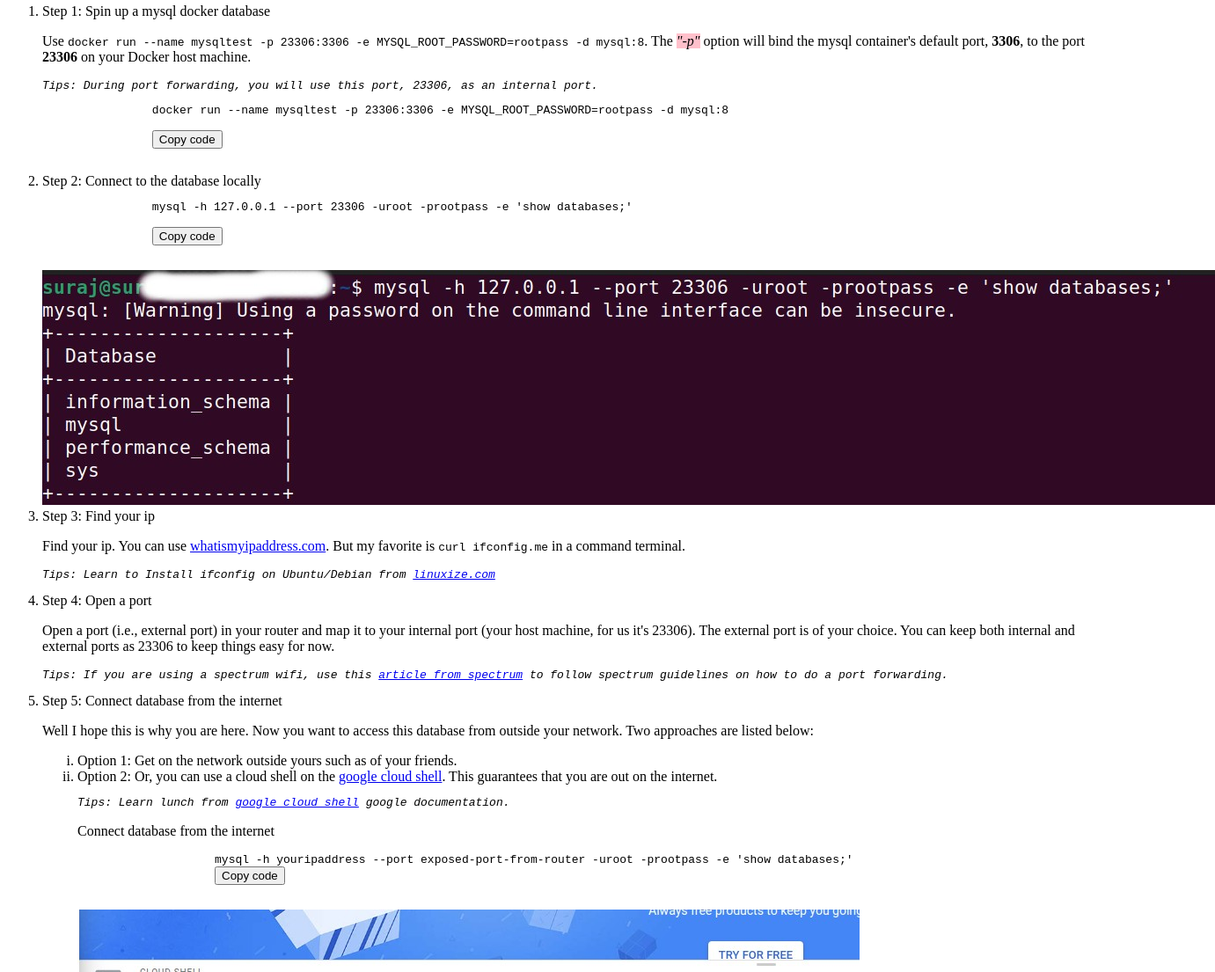
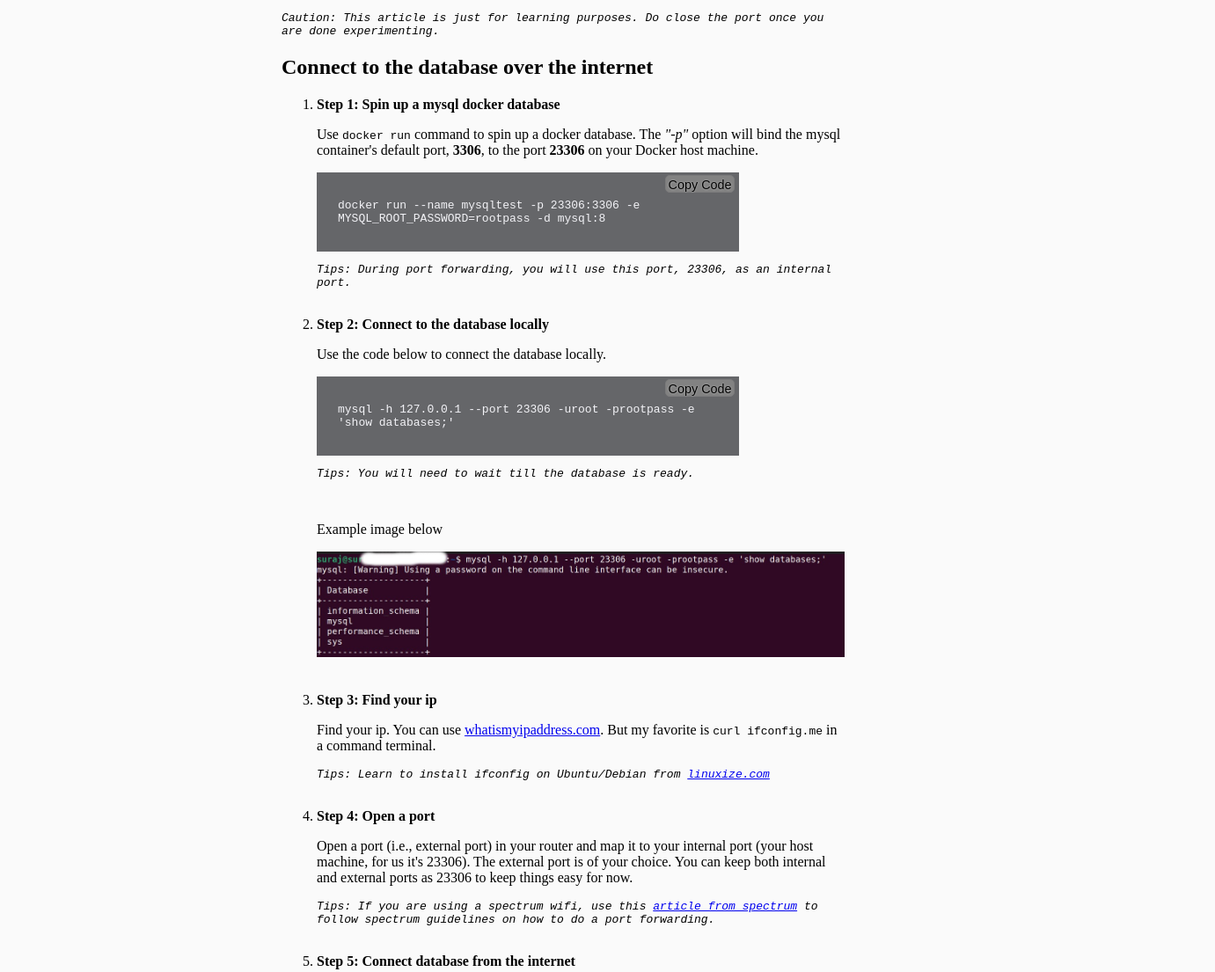
Before and after one commit to thap2331/blogs, a plain HTML site: page index.html in a window 1280 px wide. Shown: the part 445-1550 px from the top of the page at 88% size, 1381 px wide, since content can reach past the window. Drawn offline with Linux system fonts and the light colour scheme.

Commit message:
adding changes

```diff
--- /dev/null
+++ b/box.css
@@ -0,0 +1,49 @@
+body {
+  display: flexbox;
+  max-width: 50%;
+  margin: 20px auto;
+  background-color: #fafafa;
+}
+
+.prebox {
+    background-color: #656669;
+    width: 80%;
+  }
+
+.wrapcode {
+  overflow-x: auto;
+  white-space: pre-wrap;
+  white-space: -moz-pre-wrap;
+  white-space: -pre-wrap;
+  white-space: -o-pre-wrap;
+  word-wrap: break-word;
+  margin: auto;
+  width: 90%;
+  color: #f3f3f7;
+}
+
+.copytextbutton {
+  float: right;
+  margin-top: 3px;
+  margin-right: 5px;
+
+  height: 20px;
+  font-size: 0.9rem;
+  padding: 0.15rem;
+  background-color: #828282;
+
+  border: ridge 1px #7b7b7c;
+  border-radius: 5px;
+  text-shadow: #c4c4c4 0 0 2px;
+
+}
+
+.copytextbutton:hover {
+  cursor: pointer;
+  background-color: #bcbabb;
+}
+
+.imagesize {
+  max-width: 100%;
+  height: auto;
+}
--- a/cp.js
+++ b/cp.js
@@ -1,9 +1,17 @@
-function copyCode(codeid) {
+const copyButtonLabel = "Copy Code";
+
+async function copyCodetest(button, codeid) {
     var copyText = document.getElementById(codeid);
 
      // Copy the text inside the text field
-    navigator.clipboard.writeText(copyText.textContent);
+    await navigator.clipboard.writeText(copyText.textContent);
 
-    // Alert the copied text
-    // alert("Copied the text: " + copyText.textContent);
+    // visual feedback that task is completed
+    button.innerText = "Code Copied";
+
+    setTimeout(() => {
+      button.innerText = copyButtonLabel;
+    }, 700);
   }
+
+// https://www.roboleary.net/2022/01/13/copy-code-to-clipboard-blog.html#javascript
--- a/index.html
+++ b/index.html
@@ -5,6 +5,7 @@
     <meta http-equiv="X-UA-Compatible" content="IE=edge">
     <meta name="viewport" content="width=device-width, initial-scale=1.0">
     <script src="/cp.js"></script>
+    <link rel="stylesheet" href="box.css">
     <title>Blog</title>
 </head>
 <body>
@@ -30,37 +31,47 @@
     <h2>Connect to the database over the internet</h2>
 
     <ol>
-        <li>Step 1: Spin up a mysql docker database</li>
-            <p>Use <code>docker run --name mysqltest -p 23306:3306 -e MYSQL_ROOT_PASSWORD=rootpass -d mysql:8</code>. The <span style="background-color:pink"><i>"-p"</i></span> option will bind the mysql container's default port, <b>3306</b>, to the port <b>23306</b> on your Docker host machine.</p>
+        <li><b>Step 1: Spin up a mysql docker database</b></li>
+            <p>Use <code>docker run</code> command to spin up a docker database. The <i>"-p"</i> option will bind the mysql container's default port, <b>3306</b>, to the port <b>23306</b> on your Docker host machine.</p>
+            <!-- <code>docker run --name mysqltest -p 23306:3306 -e MYSQL_ROOT_PASSWORD=rootpass -d mysql:8</code>. -->
 
+            <pre class="prebox">
+                <button class="copytextbutton" onclick="copyCodetest(this, 'codechunk1')">Copy Code</button>
+                <p id="codechunk1" class="wrapcode">docker run --name mysqltest -p 23306:3306 -e MYSQL_ROOT_PASSWORD=rootpass -d mysql:8</p>
+            </pre>
             <p style="font-family: monospace;"><i>Tips: During port forwarding, you will use this port, 23306, as an internal port.</i></p>
-            <pre>
-                <span id="codechunk1">docker run --name mysqltest -p 23306:3306 -e MYSQL_ROOT_PASSWORD=rootpass -d mysql:8</span>
-                <!-- The button used to copy the text -->
-                <button onclick="copyCode('codechunk1')">Copy code</button>
+
+        <br>
+        <li><b>Step 2: Connect to the database locally</b></li>
+            <p>Use the code below to connect the database locally.</p>
+            <pre class="prebox">
+                <button class="copytextbutton" onclick="copyCodetest(this, 'codechunk2')">Copy Code</button>
+                <p id="codechunk2" class="wrapcode">mysql -h 127.0.0.1 --port 23306 -uroot -prootpass -e 'show databases;'</p>
             </pre>
+            <p style="font-family: monospace;"><i>Tips: You will need to wait till the database is ready.</i></p>
 
-        <li>Step 2: Connect to the database locally</li>
-            <pre>
-                <span id="codechunk2">mysql -h 127.0.0.1 --port 23306 -uroot -prootpass -e 'show databases;'</span>
-                <!-- The button used to copy the text -->
-                <button onclick="copyCode('codechunk2')">Copy code</button>
-            </pre>
-            <img src="/images/terminal_connect_to_mysql_blurred.jpg">
+            <br>
+            <p>Example image below</p>
+            <img src="/images/terminal_connect_to_mysql_blurred.jpg" class="imagesize">
 
-        <li>Step 3: Find your ip</li>
+        <br>
+        <br>
+        <br>
+        <li><b>Step 3: Find your ip</b></li>
             <p>Find your ip. You can use <a href="https://whatismyipaddress.com/" target="_blank">whatismyipaddress.com</a>. But my favorite is <code>curl ifconfig.me</code> in a command terminal.</p>
 
-            <p style="font-family: monospace;"><i>Tips: Learn to Install ifconfig on Ubuntu/Debian from <a href="https://linuxize.com/post/ifconfig-command/" target="_blank">linuxize.com</a></i></p>
+            <p style="font-family: monospace;"><i>Tips: Learn to install ifconfig on Ubuntu/Debian from <a href="https://linuxize.com/post/ifconfig-command/" target="_blank">linuxize.com</a></i></p>
 
-        <li>Step 4: Open a port</li>
+        <br>
+        <li><b>Step 4: Open a port</b></li>
             <p>
                 Open a port (i.e., external port) in your router and map it to your internal port (your host machine, for us it's 23306). The external port is of your choice. You can keep both internal and external ports as 23306 to keep things easy for now.
             </p>
 
             <p style="font-family: monospace;"><i>Tips: If you are using a spectrum wifi, use this <a href="https://www.spectrum.net/support/internet/advanced-wifi-advanced-settings" target="_blank">article from spectrum</a> to follow spectrum guidelines on how to do a port forwarding.</i></p>
 
-        <li>Step 5: Connect database from the internet</li>
+        <br>
+        <li><b>Step 5: Connect database from the internet</b></li>
             <p>
                 Well I hope this is why you are here. Now you want to access this database from outside your network. Two approaches are listed below:
             </p>
@@ -72,11 +83,13 @@
 
                 <p>Connect database from the internet</p>
 
-                <pre>
-                    <span id="codechunk3">mysql -h youripaddress --port exposed-port-from-router -uroot -prootpass -e 'show databases;'</span>
-                    <button onclick="copyCode('codechunk3')">Copy code</button>
+                <pre class="prebox">
+                    <button class="copytextbutton" onclick="copyCodetest(this, 'codechunk3')">Copy Code</button>
+                    <p id="codechunk3" class="wrapcode">mysql -h youripaddress --port exposed-port-from-router -uroot -prootpass -e 'show databases;'</p>
                 </pre>
-                <img src="/images/googlecloudshell_blurred.jpg">
+                <br>
+                <p>Example image below</p>
+                <img src="/images/googlecloudshell_blurred.jpg" class="imagesize">
 
             </ol>
     </ol>
```
